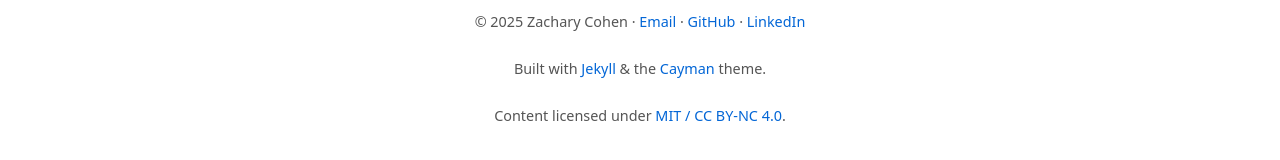
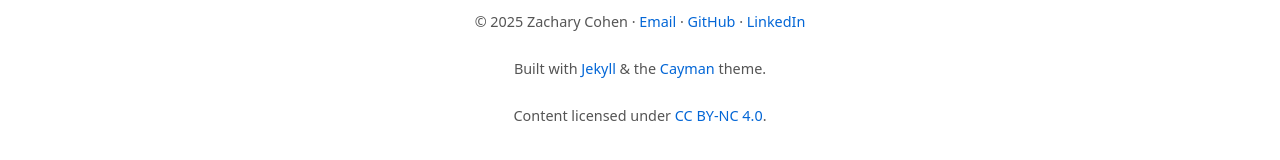
Before and after one commit to zcohen-nerd/Portfolio, a Jekyll site: the page built from index.md, in a window 1280 px wide and 900 px high, scrolled down 3374 px. Shown: the part 709-869 px from the top of the window. Built offline with Jekyll 4.4.1, drawn with Linux system fonts in a browser that asks for light colours.

Commit message:
Update licensing to CC BY-NC 4.0: README badge/text, footer link, and LICENSE.md

```diff
--- a/_includes/footer.html
+++ b/_includes/footer.html
@@ -14,6 +14,6 @@
   </p>
   <p>
     Content licensed under
-    <a href="{{ '/LICENSES.md' | relative_url }}" style="text-decoration: none; color: #0366d6;">MIT / CC BY-NC 4.0</a>.
+    <a href="{{ '/LICENSE.md' | relative_url }}" style="text-decoration: none; color: #0366d6;">CC BY-NC 4.0</a>.
   </p>
 </footer>
```
Also changed, not shown: LICENSE.md, README.md.
